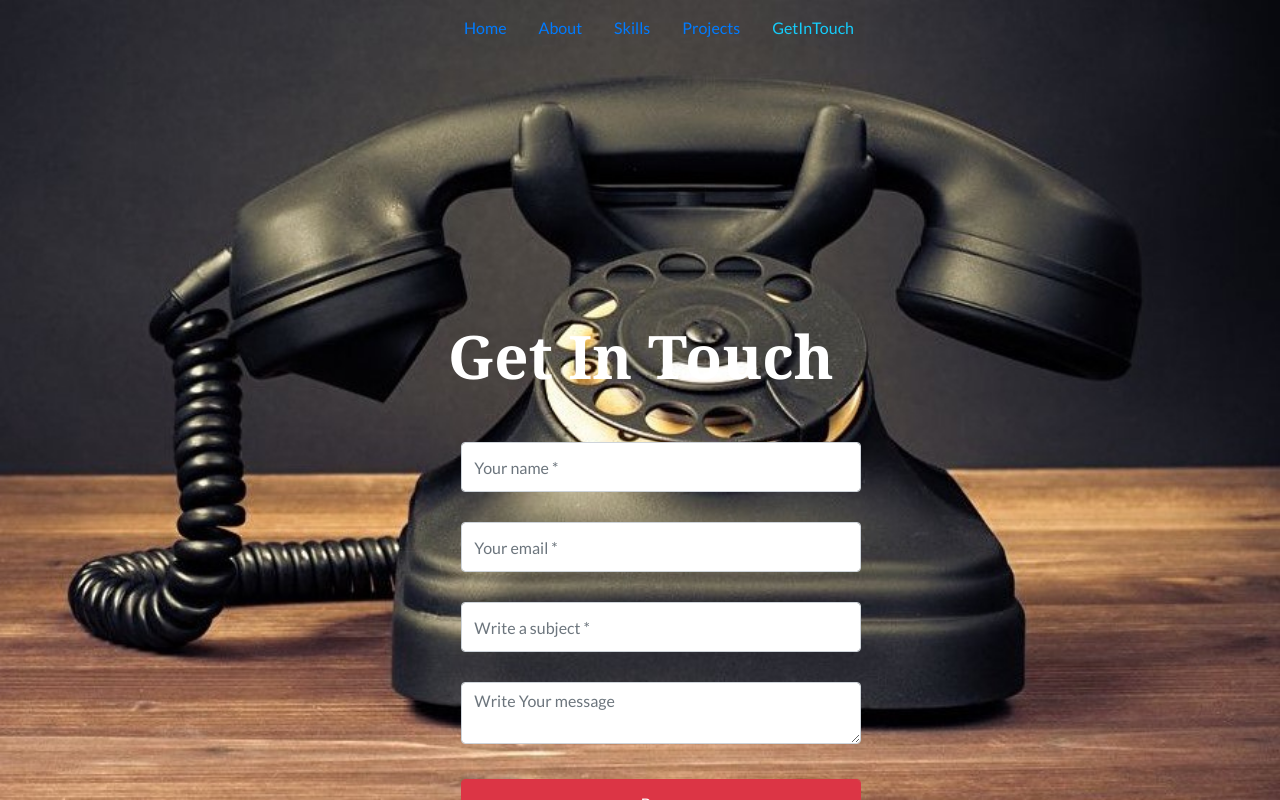
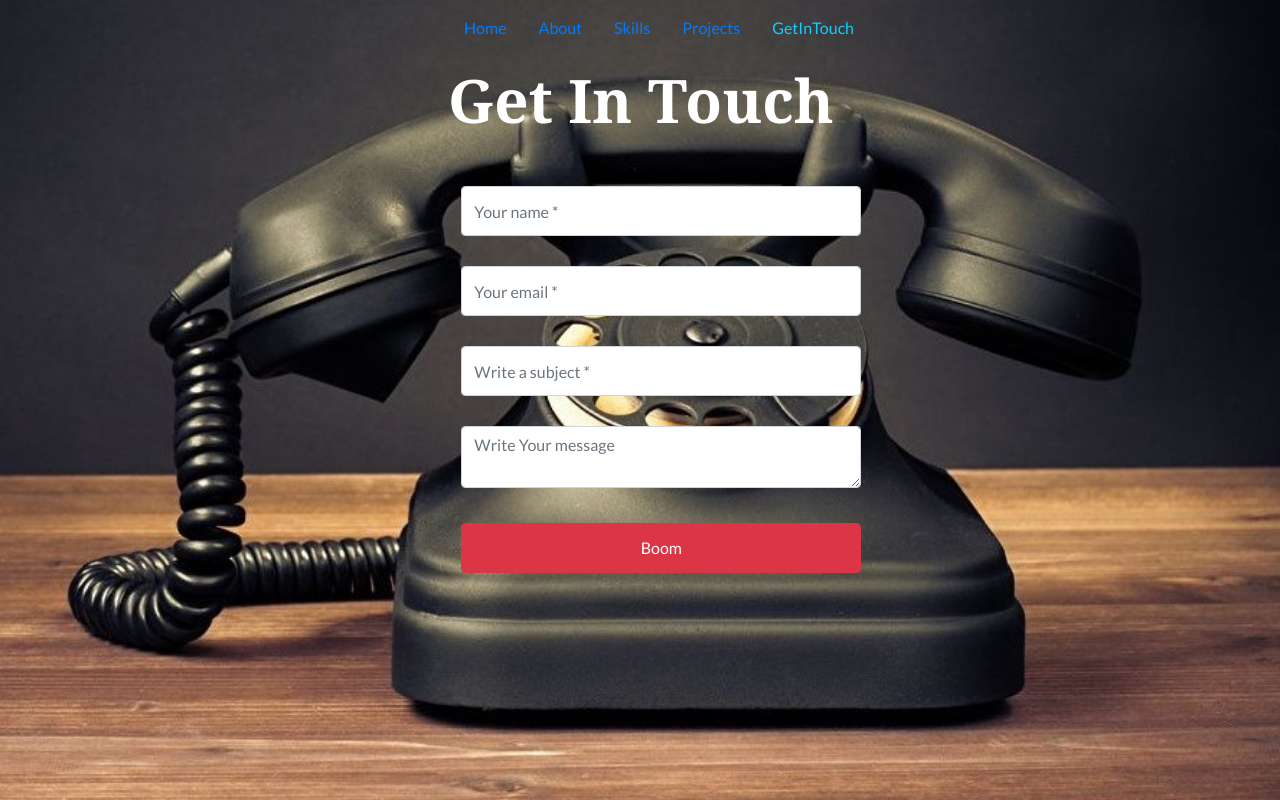
Before and after one commit to Itsik-Ben-Simon/My-Portfolio, a React (Create React App) app: page /GetInTouch in a window 1280 px wide. Shown: the top 800 px of the page. Built offline with nearby package versions, Linux system fonts and the light colour scheme.

Commit message:
Update GetInTouch.css

```diff
--- a/src/components/GetInTouch.css
+++ b/src/components/GetInTouch.css
@@ -1,5 +1,5 @@
 .GIT_header {
-  margin-top: 25%;
+  margin-top: 5%;
   margin-left: 35%;
   font-weight: 700;
   text-align: start;
```
